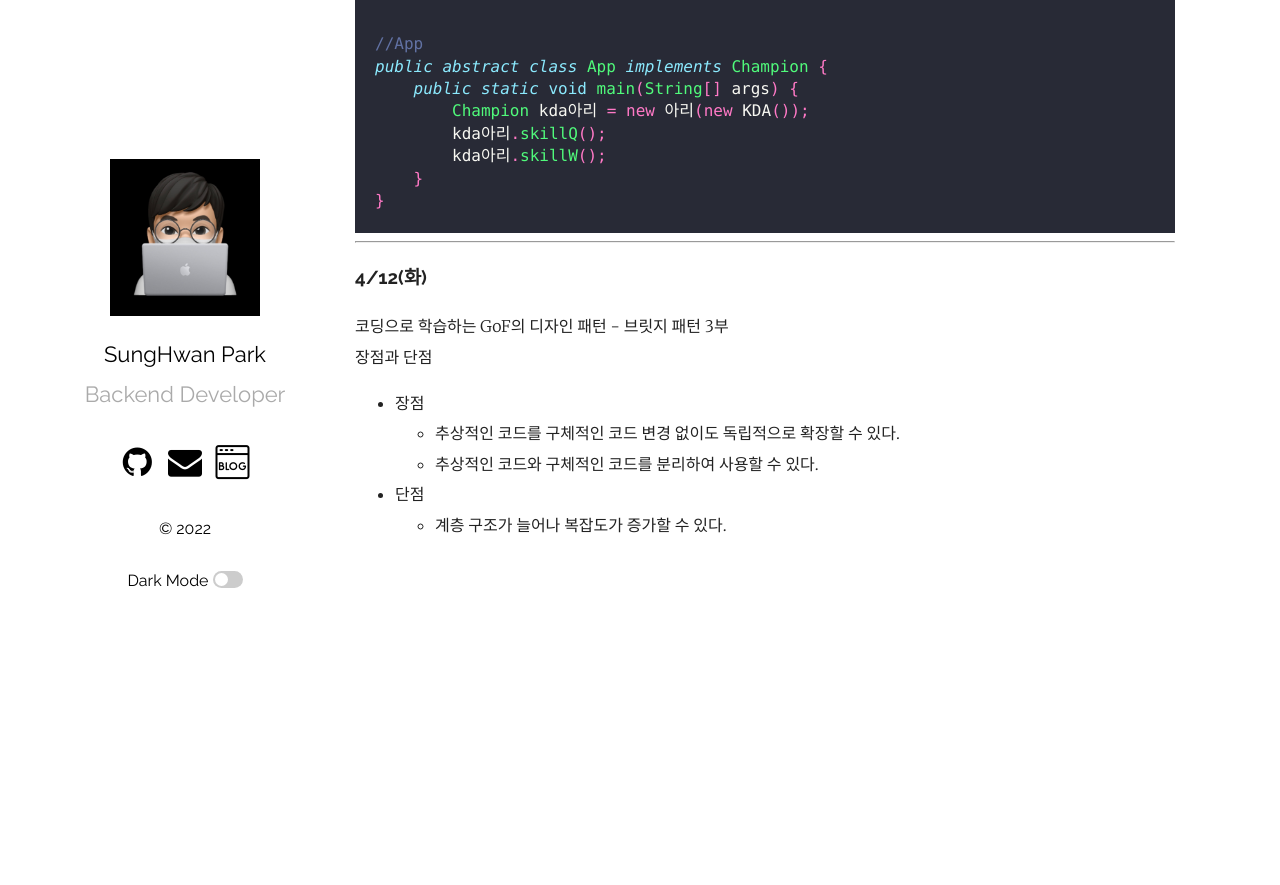
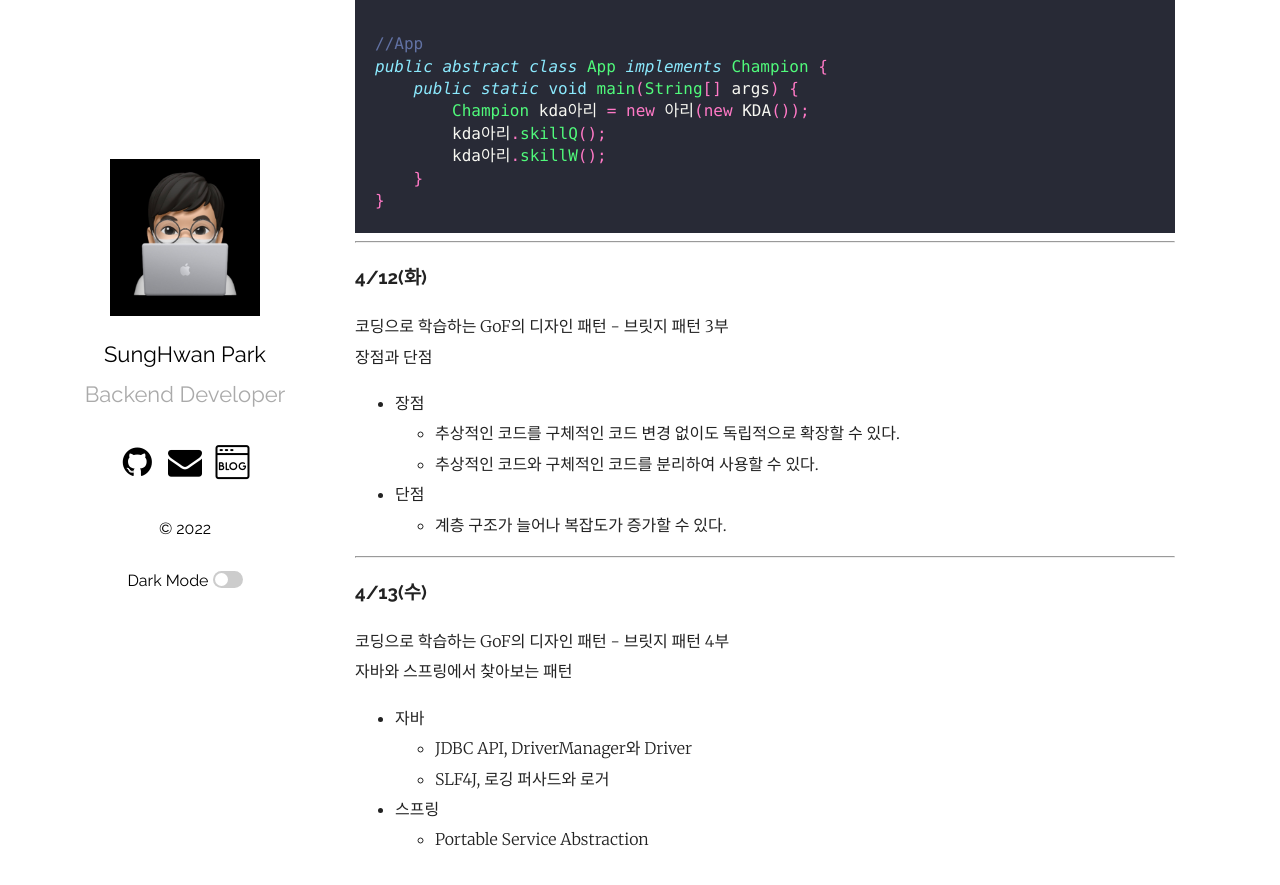
Before and after one commit to mrpark219/TIL, a Jekyll site: the page built from _posts/2022-04-01-4월TIL.markdown, in a window 1280 px wide and 900 px high, scrolled down 10451 px. Shown: the top 885 px of the window. Built offline with Jekyll 4.4.1, drawn with Linux system fonts in a browser that asks for light colours; comment, search, counter and statistics services are not loaded; before the commit the page ends 11036 px from its top, so only the background shows below that.

Commit message:
feat: 2022-04-13 TIL 추가

```diff
--- a/_posts/2022-04-01-4월TIL.markdown
+++ b/_posts/2022-04-01-4월TIL.markdown
@@ -492,3 +492,16 @@ public abstract class App implements Champion {
     -   추상적인 코드와 구체적인 코드를 분리하여 사용할 수 있다.
 -   단점
     -   계층 구조가 늘어나 복잡도가 증가할 수 있다.
+
+---
+
+### 4/13(수)
+
+코딩으로 학습하는 GoF의 디자인 패턴 - 브릿지 패턴 4부<br/>
+자바와 스프링에서 찾아보는 패턴
+
+-   자바
+    -   JDBC API, DriverManager와 Driver
+    -   SLF4J, 로깅 퍼사드와 로거
+-   스프링
+    -   Portable Service Abstraction
```
